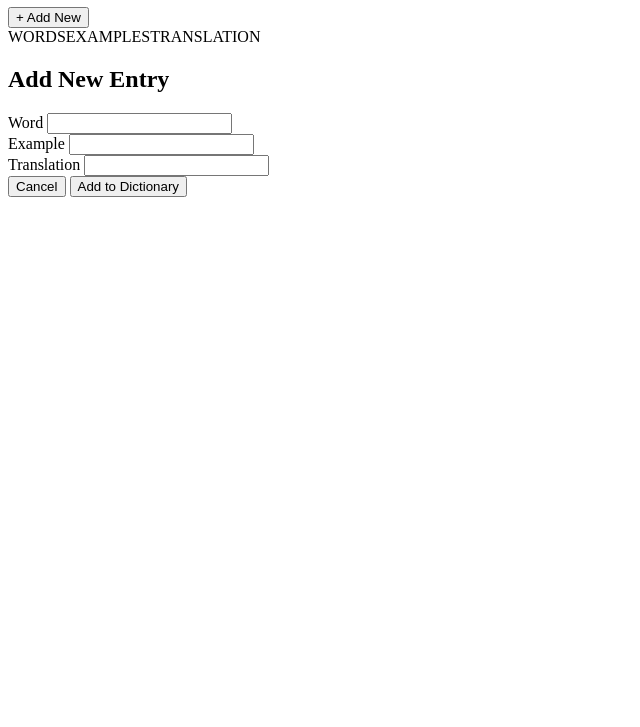
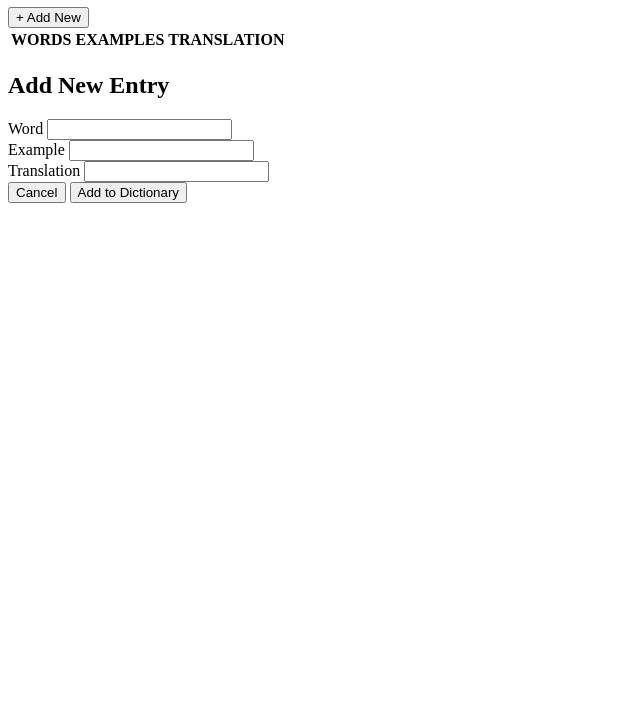
Before and after one commit to emikatop/my-dictionary, a plain HTML site: page index.html in a window 1280 px wide. Shown: the part 73-800 px from the top of the page, without its empty margins (0-640 px from the left). Drawn offline with Linux system fonts and the light colour scheme.

Commit message:
HTML: Bug fixed
tr <-> th

```diff
--- a/index.html
+++ b/index.html
@@ -17,9 +17,11 @@
         <table>
 
             <thead>
-                <tr>WORDS</tr>
-                <tr>EXAMPLES</tr>
-                <tr>TRANSLATION</tr>
+                <tr>
+                    <th>WORDS</th>
+                    <th>EXAMPLES</th>
+                    <th>TRANSLATION</th>
+                </tr>
             </thead>
 
             <tbody id="table-body">
```
